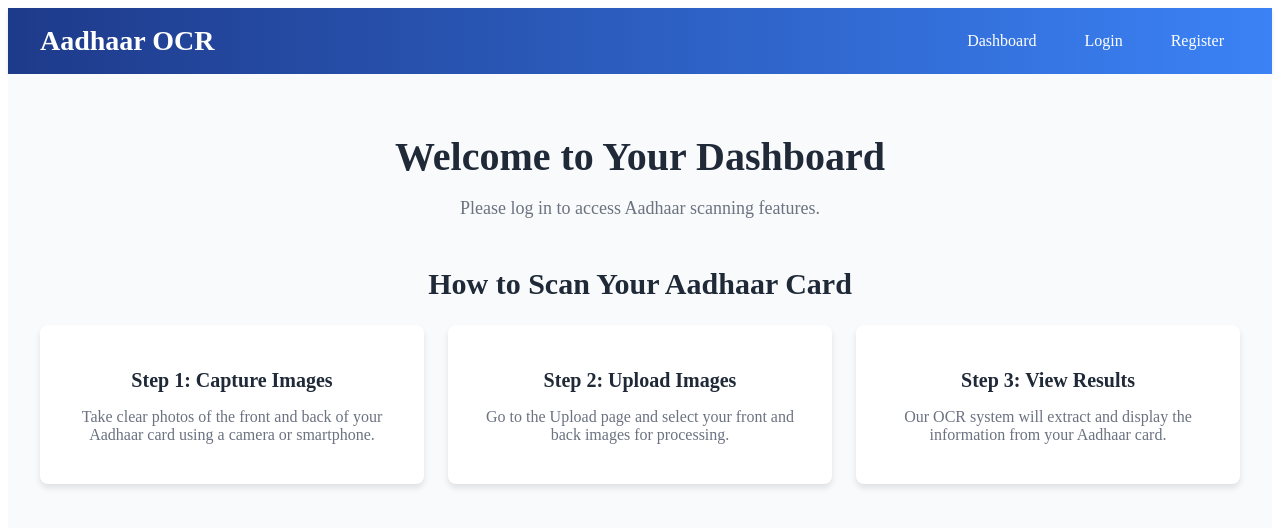
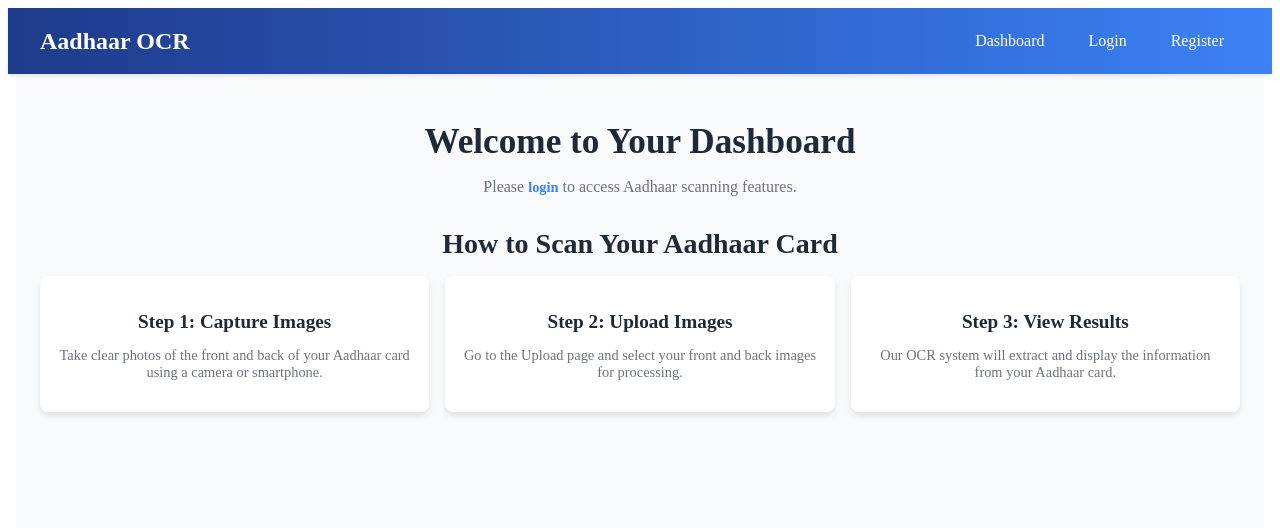
Before and after one commit to JoyelV/aadhaar-ocr-system-frontend, a React (Create React App) app: page /dashboard in a window 1280 px wide. Shown: the top 528 px of the page. Built offline with nearby package versions, Linux system fonts and the light colour scheme; no server answers.

Commit message:
Make Navbar mobile-responsive with hamburger menu, improve accessibility, and add responsive styling

```diff
--- a/src/components/Dashboard/Dashboard.module.css
+++ b/src/components/Dashboard/Dashboard.module.css
@@ -1,50 +1,51 @@
+/* Base styles */
 .container {
   max-width: 1200px;
   margin: 0 auto;
-  padding: 2rem;
+  padding: 1.5rem; /* Reduced padding for mobile */
   background: #f9fafb;
-  min-height: calc(100vh - 64px); /* Adjust for navbar height */
+  min-height: calc(100vh - 64px);
 }
 
 .header {
   text-align: center;
-  margin-bottom: 3rem;
+  margin-bottom: 2rem; /* Reduced for mobile */
   animation: fadeIn 1s ease-in;
 }
 
 .title {
-  font-size: 2.5rem;
+  font-size: clamp(1.8rem, 5vw, 2.2rem); /* Responsive font size */
   font-weight: bold;
   color: #1f2937;
   margin-bottom: 0.5rem;
 }
 
 .subtitle {
-  font-size: 1.125rem;
+  font-size: clamp(0.9rem, 3vw, 1rem); /* Responsive font size */
   color: #6b7280;
 }
 
 .section {
-  margin-bottom: 3rem;
+  margin-bottom: 2rem; /* Reduced for mobile */
 }
 
 .sectionTitle {
-  font-size: 1.875rem;
+  font-size: clamp(1.5rem, 4vw, 1.75rem); /* Responsive font size */
   font-weight: bold;
   color: #1f2937;
-  margin-bottom: 1.5rem;
+  margin-bottom: 1rem;
   text-align: center;
 }
 
 .stepsGrid {
   display: grid;
-  grid-template-columns: repeat(auto-fit, minmax(250px, 1fr));
-  gap: 1.5rem;
+  grid-template-columns: repeat(auto-fit, minmax(200px, 1fr)); /* Smaller min width */
+  gap: 1rem; /* Reduced gap for mobile */
 }
 
 .stepCard {
   background: white;
-  padding: 1.5rem;
+  padding: 1rem; /* Reduced padding */
   border-radius: 8px;
   box-shadow: 0 4px 6px rgba(0, 0, 0, 0.1);
   text-align: center;
@@ -56,35 +57,37 @@
 }
 
 .stepIcon {
-  font-size: 2.5rem;
+  font-size: 2rem; /* Slightly smaller */
   color: #3b82f6;
-  margin-bottom: 1rem;
+  margin-bottom: 0.75rem;
 }
 
 .stepTitle {
-  font-size: 1.25rem;
+  font-size: clamp(1.1rem, 3vw, 1.2rem);
   font-weight: bold;
   color: #1f2937;
   margin-bottom: 0.5rem;
 }
 
 .stepDescription {
+  font-size: clamp(0.85rem, 2.5vw, 0.9rem);
   color: #6b7280;
 }
 
 .scansGrid {
   display: grid;
-  grid-template-columns: repeat(auto-fit, minmax(300px, 1fr));
-  gap: 1.5rem;
+  grid-template-columns: repeat(auto-fit, minmax(250px, 1fr)); /* Adjusted min width */
+  gap: 1rem;
 }
 
 .scanCard {
   background: white;
-  padding: 1rem;
+  padding: 0.75rem;
   border-radius: 8px;
   box-shadow: 0 4px 6px rgba(0, 0, 0, 0.1);
   display: flex;
-  gap: 1rem;
+  flex-direction: column; /* Stack vertically on mobile */
+  gap: 0.75rem;
   transition: transform 0.3s ease;
 }
 
@@ -93,7 +96,8 @@
 }
 
 .scanImage {
-  width: 100px;
+  width: 100%;
+  max-width: 80px; /* Smaller for mobile */
   height: auto;
   border-radius: 4px;
   object-fit: cover;
@@ -104,14 +108,14 @@
 }
 
 .scanTitle {
-  font-size: 1.125rem;
+  font-size: clamp(1rem, 2.5vw, 1.1rem);
   font-weight: bold;
   color: #1f2937;
   margin-bottom: 0.25rem;
 }
 
 .scanDate {
-  font-size: 0.875rem;
+  font-size: clamp(0.75rem, 2vw, 0.8rem);
   color: #6b7280;
   margin-bottom: 0.5rem;
 }
@@ -120,32 +124,32 @@
   color: #3b82f6;
   text-decoration: none;
   font-weight: bold;
+  font-size: clamp(0.85rem, 2.5vw, 0.9rem);
 }
 
 .viewLink:hover {
   text-decoration: underline;
 }
 
-.loading {
-  text-align: center;
-  color: #6b7280;
-  font-size: 1.125rem;
+.viewLink:focus {
+  outline: 2px solid #3b82f6;
+  outline-offset: 2px;
 }
 
+.loading,
 .noScans {
   text-align: center;
   color: #6b7280;
-  font-size: 1.125rem;
+  font-size: clamp(0.9rem, 3vw, 1rem);
 }
 
-/* Existing styles remain unchanged */
 .error {
   color: #ef4444;
-  font-size: 0.875rem;
+  font-size: clamp(0.75rem, 2vw, 0.8rem);
 }
 
 .scanDetails p {
-  font-size: 0.875rem;
+  font-size: clamp(0.75rem, 2vw, 0.8rem);
   color: #6b7280;
   margin: 0.25rem 0;
 }
@@ -158,3 +162,55 @@
   from { opacity: 0; }
   to { opacity: 1; }
 }
+
+/* Mobile-specific adjustments */
+@media (max-width: 768px) {
+  .container {
+    padding: 1rem;
+  }
+
+  .header {
+    margin-bottom: 1.5rem;
+  }
+
+  .stepsGrid {
+    grid-template-columns: 1fr; /* Stack cards vertically */
+    gap: 0.75rem;
+  }
+
+  .stepCard {
+    padding: 0.75rem;
+  }
+
+  .scansGrid {
+    grid-template-columns: 1fr; /* Stack cards vertically */
+    gap: 0.75rem;
+  }
+
+  .scanCard {
+    flex-direction: column; /* Ensure vertical stacking */
+    padding: 0.5rem;
+  }
+
+  .scanImage {
+    max-width: 100px; /* Slightly larger for visibility */
+  }
+}
+
+@media (max-width: 480px) {
+  .container {
+    padding: 0.75rem;
+  }
+
+  .title {
+    font-size: clamp(1.5rem, 6vw, 1.8rem);
+  }
+
+  .subtitle {
+    font-size: clamp(0.8rem, 3.5vw, 0.9rem);
+  }
+
+  .sectionTitle {
+    font-size: clamp(1.3rem, 5vw, 1.5rem);
+  }
+}
--- a/src/components/Dashboard/Dashboard.tsx
+++ b/src/components/Dashboard/Dashboard.tsx
@@ -1,44 +1,58 @@
-import React, { useContext, } from 'react';
+import React, { useContext } from 'react';
+import { Link } from 'react-router-dom';
 import { AuthContext } from '../../context/AuthContext';
 import styles from './Dashboard.module.css';
 
 const Dashboard: React.FC = () => {
-  const { isAuthenticated } = useContext(AuthContext);
+  const authContext = useContext(AuthContext);
+  if (!authContext) {
+    throw new Error('AuthContext must be used within an AuthProvider');
+  }
+  const { isAuthenticated } = authContext;
 
   return (
-    <div className={styles.container}>
-      <div className={styles.header}>
+    <main className={styles.container}>
+      <header className={styles.header}>
         <h1 className={styles.title}>Welcome to Your Dashboard</h1>
         <p className={styles.subtitle}>
-          {isAuthenticated
-            ? 'Ready to scan your Aadhaar card? Follow the steps below!'
-            : 'Please log in to access Aadhaar scanning features.'}
+          {isAuthenticated ? (
+            <>
+              Ready to scan your Aadhaar card?{' '}
+              <Link to="/upload" className={styles.viewLink}>
+                Go to Upload
+              </Link>
+            </>
+          ) : (
+            <>
+              Please <Link to="/login" className={styles.viewLink}>login</Link> to access Aadhaar scanning features.
+            </>
+          )}
         </p>
-      </div>
-      <div className={styles.section}>
+      </header>
+      <section className={styles.section}>
         <h2 className={styles.sectionTitle}>How to Scan Your Aadhaar Card</h2>
         <div className={styles.stepsGrid}>
-          <div className={styles.stepCard}>
+          <article className={styles.stepCard}>
             <h3 className={styles.stepTitle}>Step 1: Capture Images</h3>
             <p className={styles.stepDescription}>
               Take clear photos of the front and back of your Aadhaar card using a camera or smartphone.
             </p>
-          </div>
-          <div className={styles.stepCard}>
+          </article>
+          <article className={styles.stepCard}>
             <h3 className={styles.stepTitle}>Step 2: Upload Images</h3>
             <p className={styles.stepDescription}>
               Go to the Upload page and select your front and back images for processing.
             </p>
-          </div>
-          <div className={styles.stepCard}>
+          </article>
+          <article className={styles.stepCard}>
             <h3 className={styles.stepTitle}>Step 3: View Results</h3>
             <p className={styles.stepDescription}>
               Our OCR system will extract and display the information from your Aadhaar card.
             </p>
-          </div>
+          </article>
         </div>
-      </div>
-    </div>
+      </section>
+    </main>
   );
 };
 
--- a/src/components/Navbar/Navbar.module.css
+++ b/src/components/Navbar/Navbar.module.css
@@ -1,7 +1,10 @@
 .nav {
   background: linear-gradient(to right, #1e3a8a, #3b82f6);
-  padding: 1rem;
+  padding: clamp(0.75rem, 2vw, 1rem); /* Responsive padding */
   box-shadow: 0 2px 4px rgba(0, 0, 0, 0.1);
+  position: sticky; /* Keep navbar fixed on scroll */
+  top: 0;
+  z-index: 1000;
 }
 
 .navContainer {
@@ -10,48 +13,117 @@
   display: flex;
   justify-content: space-between;
   align-items: center;
+  padding: 0 clamp(0.5rem, 2vw, 1rem);
 }
 
 .logo {
   color: white;
-  font-size: 1.75rem;
+  font-size: clamp(1.25rem, 4vw, 1.5rem); /* Responsive font size */
   font-weight: bold;
   text-decoration: none;
   transition: color 0.3s ease;
 }
 
-.logo:hover {
+.logo:hover,
+.logo:focus {
   color: #e5e7eb;
+  outline: none;
 }
 
 .navLinks {
   display: flex;
-  gap: 1rem;
+  gap: clamp(0.5rem, 2vw, 0.75rem); /* Responsive gap */
   align-items: center;
 }
 
 .navLink {
   color: white;
   text-decoration: none;
-  padding: 0.5rem 1rem;
+  padding: clamp(0.4rem, 1.5vw, 0.5rem) clamp(0.75rem, 2vw, 1rem);
   border-radius: 4px;
   transition: background 0.3s ease;
+  font-size: clamp(0.9rem, 2.5vw, 1rem);
 }
 
-.navLink:hover {
+.navLink:hover,
+.navLink:focus {
   background: rgba(255, 255, 255, 0.1);
+  outline: 2px solid #e5e7eb;
+  outline-offset: 2px;
 }
 
 .logoutButton {
   background: #ef4444;
   color: white;
   border: none;
-  padding: 0.5rem 1rem;
+  padding: clamp(0.4rem, 1.5vw, 0.5rem) clamp(0.75rem, 2vw, 1rem);
   border-radius: 4px;
   cursor: pointer;
   transition: background 0.3s ease;
+  font-size: clamp(0.9rem, 2.5vw, 1rem);
 }
 
-.logoutButton:hover {
+.logoutButton:hover,
+.logoutButton:focus {
   background: #dc2626;
+  outline: 2px solid #e5e7eb;
+  outline-offset: 2px;
 }
+
+.hamburger {
+  display: none;
+  background: none;
+  border: none;
+  color: white;
+  font-size: clamp(1.5rem, 4vw, 1.75rem);
+  cursor: pointer;
+  padding: 0.5rem;
+}
+
+.hamburger:focus {
+  outline: 2px solid #e5e7eb;
+  outline-offset: 2px;
+}
+
+/* Mobile menu styles */
+.mobileMenu {
+  display: none;
+  flex-direction: column;
+  gap: 0.5rem;
+  background: #1e3a8a; /* Match navbar gradient start */
+  padding: 1rem;
+  position: absolute;
+  top: 100%;
+  left: 0;
+  right: 0;
+  box-shadow: 0 4px 6px rgba(0, 0, 0, 0.1);
+}
+
+.mobileMenu.open {
+  display: flex;
+}
+
+/* Mobile-specific adjustments */
+@media (max-width: 768px) {
+  .navLinks {
+    display: none; /* Hide links by default */
+  }
+
+  .hamburger {
+    display: block; /* Show hamburger icon */
+  }
+
+  .navContainer {
+    padding: 0 0.5rem;
+  }
+}
+
+@media (max-width: 480px) {
+  .logo {
+    font-size: clamp(1rem, 5vw, 1.25rem);
+  }
+
+  .hamburger {
+    font-size: clamp(1.25rem, 4vw, 1.5rem);
+  }
+}
--- a/src/components/Navbar/Navbar.tsx
+++ b/src/components/Navbar/Navbar.tsx
@@ -1,35 +1,93 @@
-import React, { useContext } from 'react';
+import React, { useContext, useState } from 'react';
 import { Link, useNavigate } from 'react-router-dom';
 import { AuthContext } from '../../context/AuthContext';
 import { toast } from 'react-toastify';
 import styles from './Navbar.module.css';
 
 const Navbar: React.FC = () => {
-  const { isAuthenticated, logout } = useContext(AuthContext);
+  const [isMenuOpen, setIsMenuOpen] = useState(false);
+  const authContext = useContext(AuthContext);
   const navigate = useNavigate();
+
+  if (!authContext) {
+    throw new Error('AuthContext must be used within an AuthProvider');
+  }
+  const { isAuthenticated, logout } = authContext;
 
   const handleLogout = () => {
     logout();
     toast.success('Logged out successfully');
     navigate('/');
+    setIsMenuOpen(false);
   };
+
+  const toggleMenu = () => setIsMenuOpen(!isMenuOpen);
 
   return (
     <nav className={styles.nav}>
       <div className={styles.navContainer}>
-        <Link to="/dashboard" className={styles.logo}>Aadhaar OCR</Link>
+        <Link to="/dashboard" className={styles.logo}>
+          Aadhaar OCR
+        </Link>
+        <button
+          className={styles.hamburger}
+          onClick={toggleMenu}
+          aria-label={isMenuOpen ? 'Close menu' : 'Open menu'}
+          aria-expanded={isMenuOpen}
+        >
+          ☰
+        </button>
         <div className={styles.navLinks}>
           {isAuthenticated ? (
             <>
-              <Link to="/upload" className={styles.navLink}>Upload</Link>
-              <Link to="/history" className={styles.navLink}>History</Link>
-              <button onClick={handleLogout} className={styles.logoutButton}>Logout</button>
+              <Link to="/upload" className={styles.navLink}>
+                Upload
+              </Link>
+              <Link to="/history" className={styles.navLink}>
+                History
+              </Link>
+              <button onClick={handleLogout} className={styles.logoutButton}>
+                Logout
+              </button>
             </>
           ) : (
             <>
-              <Link to="/dashboard" className={styles.navLink}>Dashboard</Link>
-              <Link to="/login" className={styles.navLink}>Login</Link>
-              <Link to="/register" className={styles.navLink}>Register</Link>
+              <Link to="/dashboard" className={styles.navLink}>
+                Dashboard
+              </Link>
+              <Link to="/login" className={styles.navLink}>
+                Login
+              </Link>
+              <Link to="/register" className={styles.navLink}>
+                Register
+              </Link>
+            </>
+          )}
+        </div>
+        <div className={`${styles.mobileMenu} ${isMenuOpen ? styles.open : ''}`}>
+          {isAuthenticated ? (
+            <>
+              <Link to="/upload" className={styles.navLink} onClick={toggleMenu}>
+                Upload
+              </Link>
+              <Link to="/history" className={styles.navLink} onClick={toggleMenu}>
+                History
+              </Link>
+              <button onClick={handleLogout} className={styles.logoutButton}>
+                Logout
+              </button>
+            </>
+          ) : (
+            <>
+              <Link to="/dashboard" className={styles.navLink} onClick={toggleMenu}>
+                Dashboard
+              </Link>
+              <Link to="/login" className={styles.navLink} onClick={toggleMenu}>
+                Login
+              </Link>
+              <Link to="/register" className={styles.navLink} onClick={toggleMenu}>
+                Register
+              </Link>
             </>
           )}
         </div>
```
